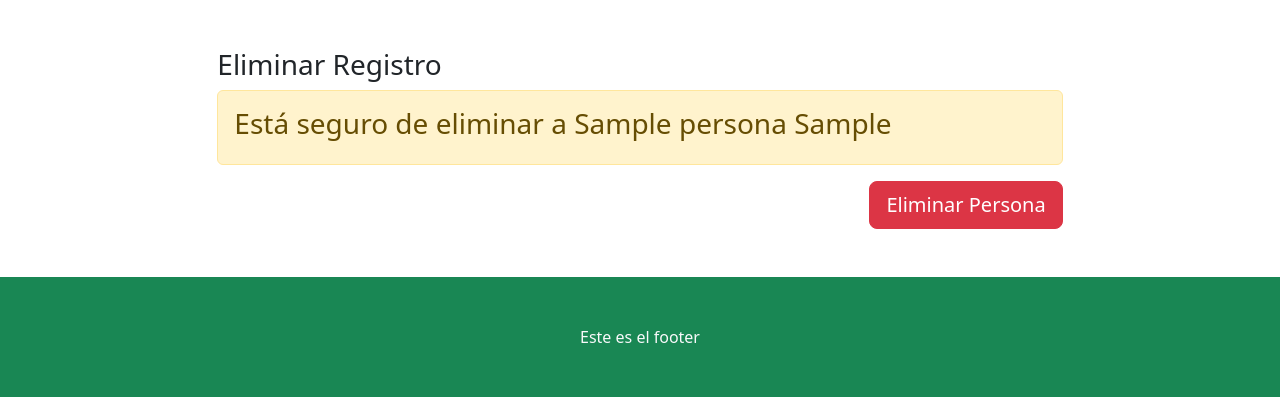
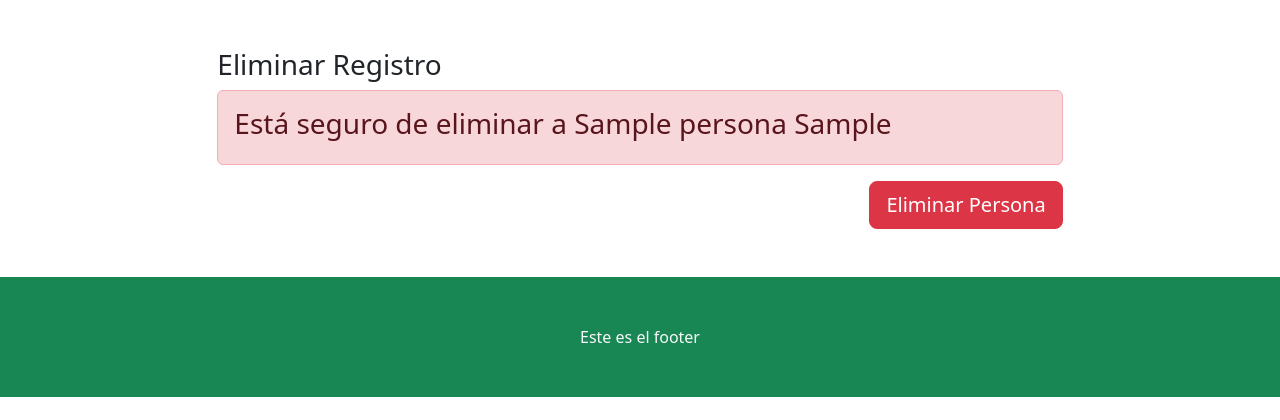
Before and after one commit to profealejandroduoc/sitioU2S5, a Django app: a page that uses aplicacion/templates/aplicacion/personas/delete.html in a window 1280 px wide. Shown: the part 56-476 px from the top of the page. Run offline with Django 4.2, Linux system fonts and the light colour scheme; tables that the repository leaves empty hold one stand-in row (values such as "Sample post"); some libraries are stand-ins or nearby versions.

Commit message:
Clase 090623

```diff
--- a/aplicacion/templates/aplicacion/personas/delete.html
+++ b/aplicacion/templates/aplicacion/personas/delete.html
@@ -12,14 +12,15 @@
             <h3>Eliminar Registro</h3>
             <form action="" method="post" enctype="multipart/form-data">
                 {% csrf_token %}
-                <div class="alert alert-warning">
+
                     {% if not pet %}
+                    <div class="alert alert-danger">
                     <strong><h3>Está seguro de eliminar a {{persona}}</h3></strong>
                     {% endif %}
 
                     {% if pet %}
                     <p>
-
+                        <div class="alert alert-warning">
                        <h3> Esta persona ya posee una mascota {{pet.nombre}} elimine la mascota primero</h3>
                         </p>
                     {% endif %}
--- a/sitio/urls.py
+++ b/sitio/urls.py
@@ -20,5 +20,6 @@ from django.urls import path, include
 
 urlpatterns = [
     path('admin/', admin.site.urls),
-    path('', include('aplicacion.urls'))
+    path('', include('aplicacion.urls')),
+    path('accounts/',include('django.contrib.auth.urls'))
 ]
```
